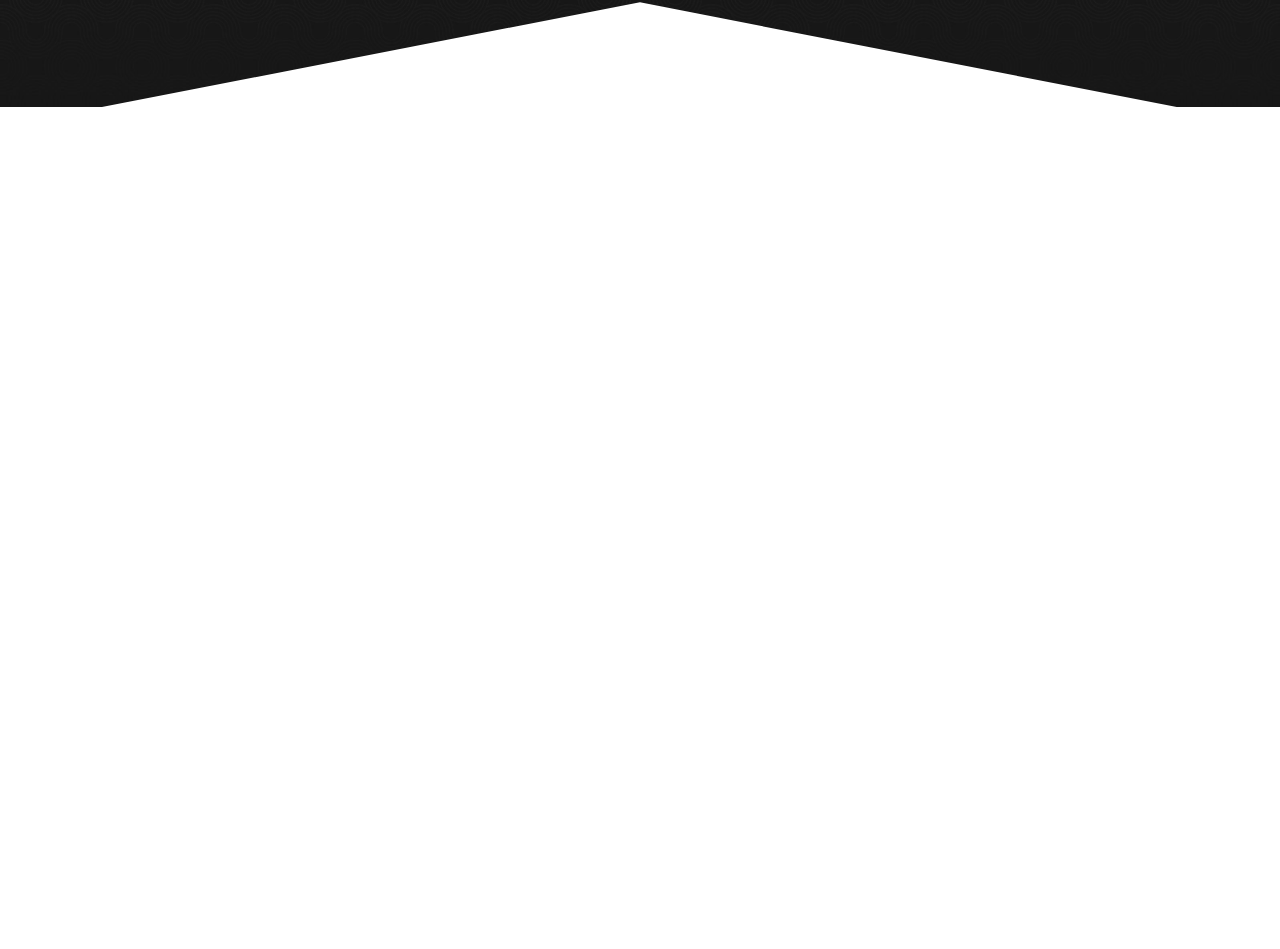
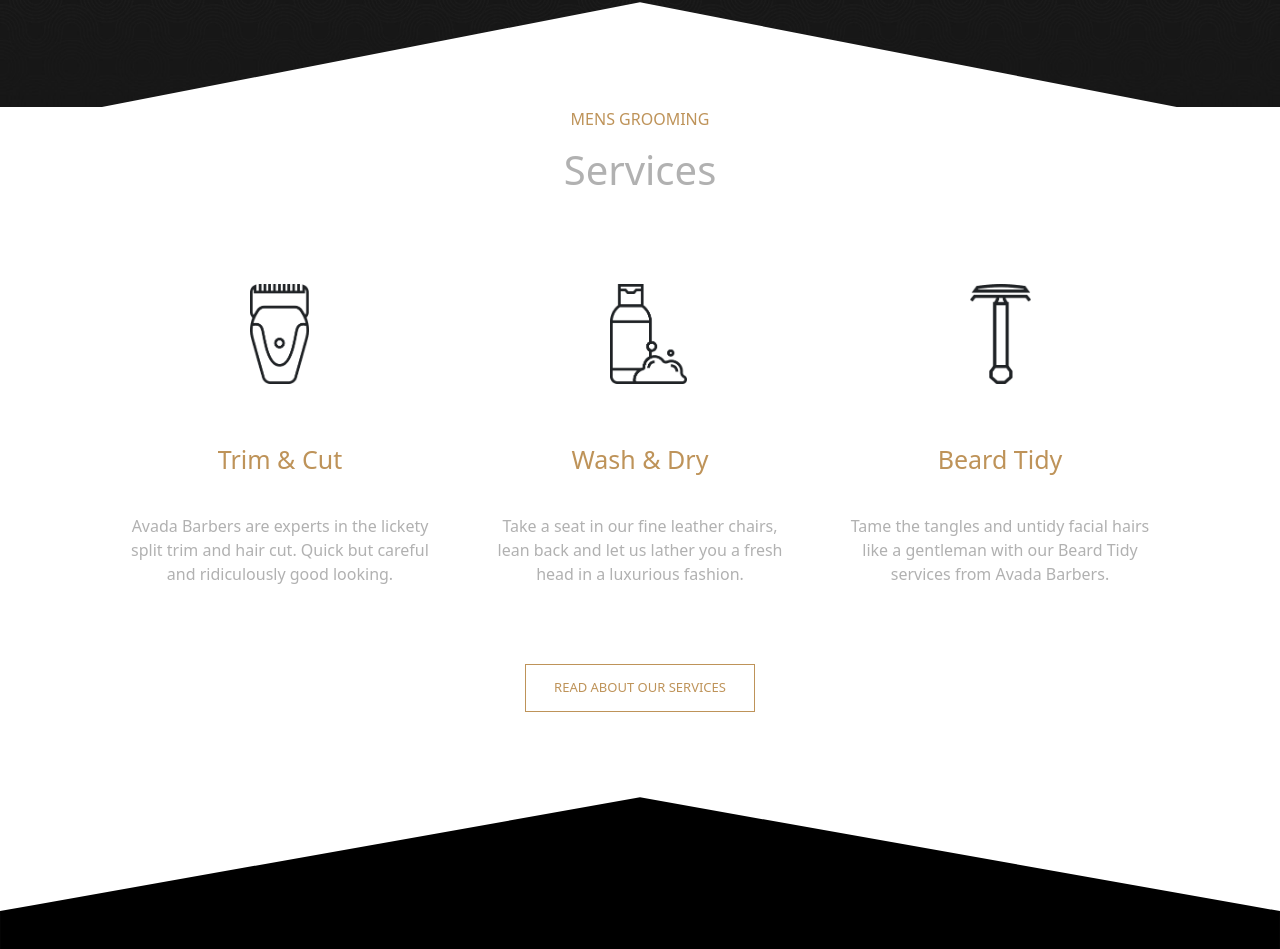
Before and after one commit to c4r7u/proj-html-vuejs, a Vue app: page / in a window 1280 px wide. Shown: the part 873-1822 px from the top of the page. Before the commit the page ends 1065 px from the top, so only its background shows below. Built offline with nearby package versions, Linux system fonts and the light colour scheme.

Commit message:
services

```diff
--- a/src/App.vue
+++ b/src/App.vue
@@ -18,6 +18,7 @@ export default {
 };
 </script>
 
-<style>
+<style lang="scss" scoped>
+@import './styles/general.scss';
 
 </style>
--- a/src/components/Header.vue
+++ b/src/components/Header.vue
@@ -47,6 +47,12 @@ export default {
 
 
 <style lang="scss" scoped>
+@import '../styles/general.scss';
+
+
+
+
+
 
 header {
     height: 600px;
@@ -92,7 +98,7 @@ a img {
 .shop-name {
     font-family: 'Pacifico', sans-serif;
     font-weight: bold;
-    color: #dddddd;
+    color: #b1b1b1;
 }
 
 .presentation-shop {
@@ -118,16 +124,16 @@ a img {
     color: #686868;
 }
 
-.button {
-    display: block;
-    margin-top: 20px;
-    padding: 10px 10px;
-    text-decoration: none;
-    border: 1px solid #be9359;
-    color: #be9359;
-    width: 140px;
-    text-align: center;
-}
+// .button {
+//     display: block;
+//     margin-top: 20px;
+//     padding: 10px 10px;
+//     text-decoration: none;
+//     border: 1px solid #be9359;
+//     color: #be9359;
+//     width: 140px;
+//     text-align: center;
+// }
 
 .image {
     height: 400px;
--- a/src/components/Main.vue
+++ b/src/components/Main.vue
@@ -12,7 +12,40 @@
             </div>
         </div>
 
-        <div class="services"></div>
+        <div class="services">
+            <div class="head-services">
+                <span class="award">MENS GROOMING</span>
+                <h4 class="pro">Services</h4>
+            </div>
+            <div class="info-services">
+                <div class="box">
+                    <div class="margin">
+                        <img class="services-img" src="../assets/images/avadabarbers-trimcut-icon-before.png" alt="#">
+                    </div>
+                    <h6 class="info-title">Trim & Cut </h6>
+                    <span class="services-description">Avada Barbers are experts in the lickety split trim and hair cut. Quick but careful and ridiculously good looking.</span>
+                </div>
+                <div class="box">
+                    <div class="margin">
+                        <img class="services-img" src="../assets/images/avadabarbers-washndry-icon.png" alt="#">
+                    </div>
+                    <h6 class="info-title">Wash & Dry</h6>
+                    <span class="services-description">Take a seat in our fine leather chairs, lean back and let us lather you a fresh head in a luxurious fashion.</span>
+                </div>
+                <div class="box">
+                    <div class="margin">
+                        <img class="services-img" src="../assets/images/avadabarbers-beardtrim-icon.png" alt="#">
+                    </div>
+                    <h6 class="info-title">Beard Tidy</h6>
+                    <span class="services-description">Tame the tangles and untidy facial hairs like a gentleman with our Beard Tidy services from Avada Barbers.</span>
+                </div>
+            </div>
+            <div class="width">
+                <a class="services-button" href="#">READ ABOUT OUR SERVICES</a>
+            </div>
+        </div>
+
+        <svg xmlns="http://www.w3.org/2000/svg" viewBox="0 0 1440 320"><path fill="black" fill-opacity="1" d="M0,224L720,96L1440,224L1440,320L720,320L0,320Z"></path></svg>
     </main>
 </template>
 
@@ -23,6 +56,11 @@ export default {
 </script>
 
 <style lang="scss" scoped>
+@import '../styles/general.scss';
+
+
+
+
 .pro-barbers {
     height: 380px;
     width: 100%;
@@ -49,11 +87,13 @@ export default {
 
 .award {
     margin-top: 40px;
+    color: #be9359;
 }
 
 .pro {
     font-size: 40px;
     margin-top: 15px;
+    color: #b1b1b1;
 }
 
 .separator {
@@ -61,5 +101,76 @@ export default {
     width: 100%;
 }
 
+.services {
+    width: 100%;
+}
+
+.head-services {
+    text-align: center;
+    width: 100%;
+}
+
+.info-services {
+    width: 100%;
+    display: flex;
+    justify-content: center;
+    margin-top: 50px;
+
+}
+
+.box {
+    height: 400px;
+    width: 300px;
+    margin: 0px 30px;
+}
+
+.margin {
+    margin-bottom: 100px;
+}
+
+
+.services-img {
+    height: 100px;
+    position: relative;
+    top: 40px;
+    left: 120px;
+}
+
+.info-title {
+    color: #be9359;
+    font-size: 25px;
+    align-self: center;
+    width: 100%;
+    text-align: center;
+    display: block;
+}
+
+.services-description {
+    color: #b1b1b1;
+    align-self: flex-end;
+    width: 100%;
+    text-align: center;
+    display: block;
+    margin-top: 40px;
+}
+
+.width {
+    width: 100%;
+    display: flex;
+    justify-content: center;
+}
+
+.services-button {
+    font-size: 13px;
+    display: inline-block;
+    margin-top: 20px;
+    padding: 13px 10px;
+    text-decoration: none;
+    border: 1px solid #be9359;
+    color: #be9359;
+    width: 230px;
+    text-align: center;
+}
+
 
 </style>
--- /dev/null
+++ b/src/styles/general.scss
@@ -0,0 +1,10 @@
+.button {
+    display: block;
+    margin-top: 20px;
+    padding: 10px 10px;
+    text-decoration: none;
+    border: 1px solid #be9359;
+    color: #be9359;
+    width: 140px;
+    text-align: center;
+}
```
